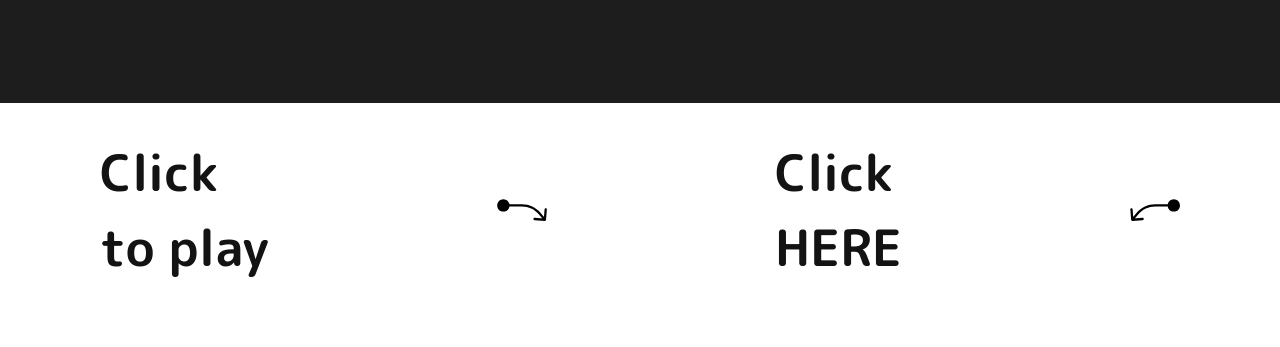
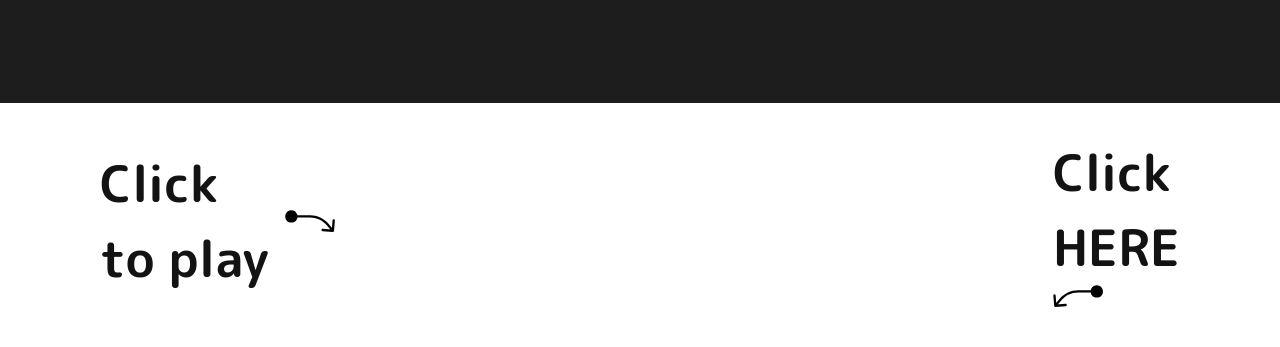
Before and after one commit to fktona/Pedro-coin-, a Next.js app: page / in a window 1280 px wide. Shown: the part 2581-2928 px from the top of the page. Built offline with nearby package versions, Linux system fonts and the light colour scheme; grey boxes are pictures that could not be loaded.

Commit message:
Update play.jsx

```diff
--- a/app/components/play.jsx
+++ b/app/components/play.jsx
@@ -26,10 +26,8 @@ export default function Play() {
   return (
     <div className='mx-auto relative max-w-[1440px] w-full relative'>
         <div className="relative w-full lg:px-[100px] px-8 flex items-center justify-between text-[30px] lg:text-[50px] mt-8">
-        <p className="font-ppPlus font-bold flex items-center gap-4">Click <br/> to play</p>
-        <Image alt="arrow" src="/arrow.svg" width={50} height={50} />
-       <p className="font-ppPlus font-bold flex items-center gap-4">Click <br/>HERE</p>
-        <Image alt="arrow" src="/arrow2.svg" width={50} height={50} />
+        <p className="font-ppPlus font-bold flex items-center gap-4">Click <br/> to play <Image alt="arrow" src="/arrow.svg" width={50} height={50} /></p>
+       <p className="font-ppPlus font-bold flex items-center hidden lg:block gap-4">Click <br/>HERE <Image alt="arrow" src="/arrow2.svg" width={50} height={50} /></p>
         </div>
       <div className='relative mx-auto
        my-16 w-fit bg-black flex items-center overflow-hidden
```
